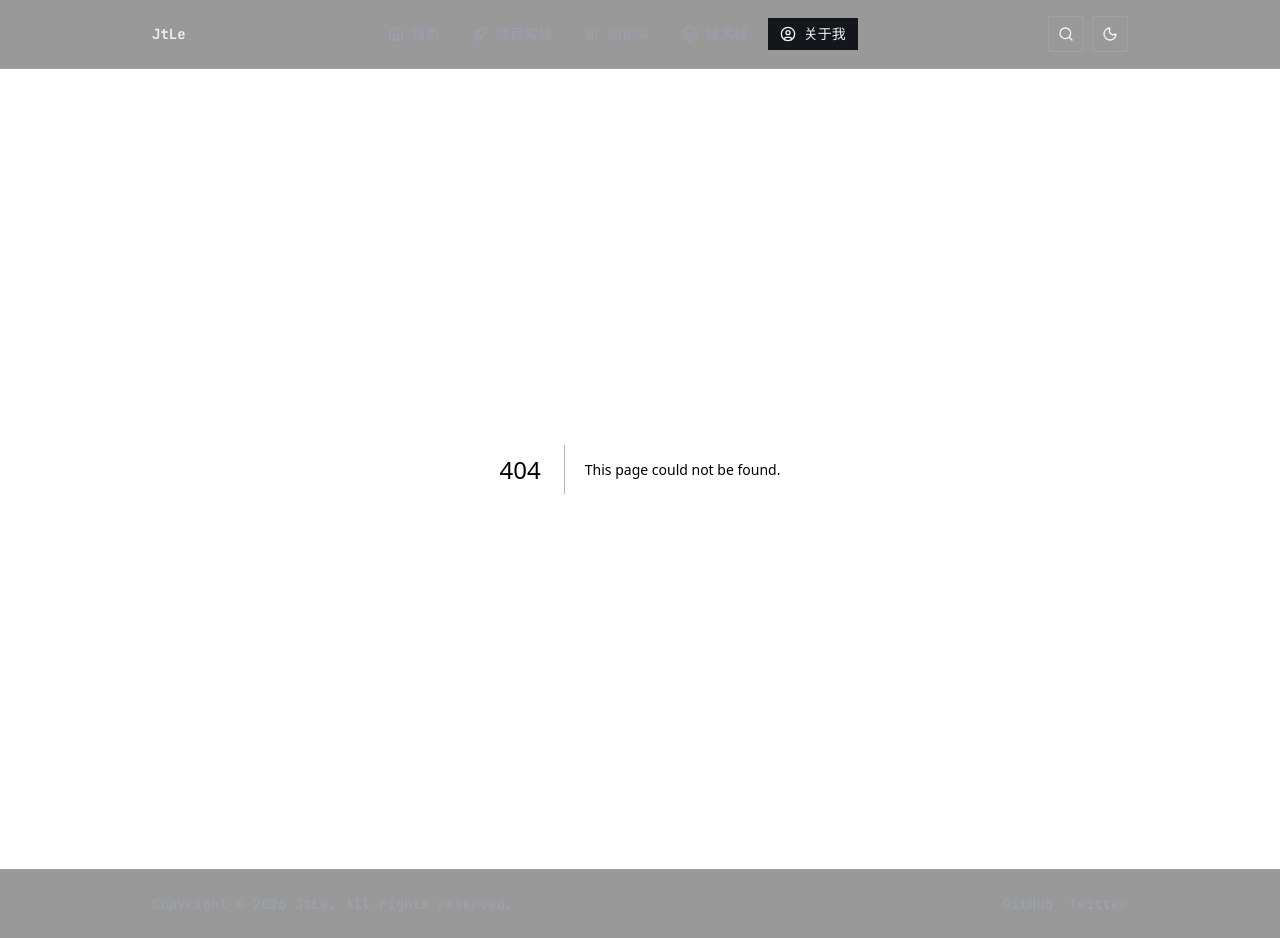
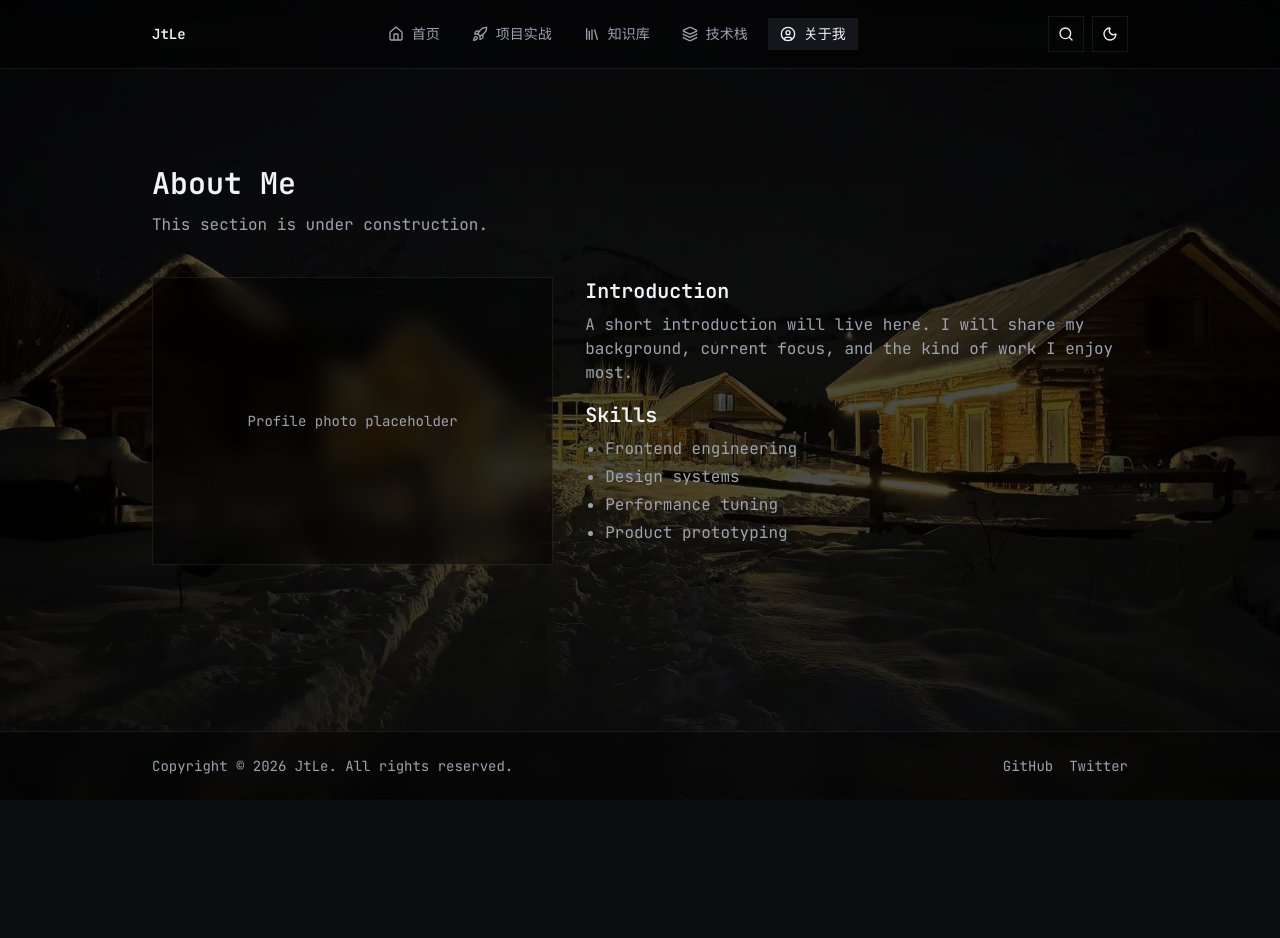
Before and after one commit to Ariasu123/ariasu123.github.io, a Next.js app: page /about in a window 1280 px wide. Before the commit this address had no page. After the commit the page ends 800 px from the top, so only its background shows below. Built offline with nearby package versions, Linux system fonts and the light colour scheme.

Commit message:
Add scaffold pages for navigation routes

```diff
--- /dev/null
+++ b/src/app/about/page.tsx
@@ -0,0 +1,44 @@
+import { FadeIn } from "@/components/fade-in";
+
+export default function AboutPage() {
+  return (
+    <main className="mx-auto w-full max-w-5xl px-6 pb-24 pt-24">
+      <FadeIn>
+        <header className="space-y-3">
+          <h1 className="text-3xl font-semibold text-foreground">About Me</h1>
+          <p className="text-base text-muted-foreground">
+            This section is under construction.
+          </p>
+        </header>
+      </FadeIn>
+
+      <FadeIn delay={0.1}>
+        <section className="mt-10 grid gap-8 md:grid-cols-[minmax(0,0.85fr)_minmax(0,1.15fr)]">
+          <div className="flex h-72 w-full items-center justify-center border border-border bg-black/40 backdrop-blur-md text-sm text-muted-foreground">
+            Profile photo placeholder
+          </div>
+          <div className="space-y-4">
+            <div className="space-y-2">
+              <h2 className="text-xl font-semibold text-foreground">
+                Introduction
+              </h2>
+              <p className="text-base text-muted-foreground">
+                A short introduction will live here. I will share my background,
+                current focus, and the kind of work I enjoy most.
+              </p>
+            </div>
+            <div className="space-y-2">
+              <h2 className="text-xl font-semibold text-foreground">Skills</h2>
+              <ul className="list-disc space-y-1 pl-5 text-base text-muted-foreground">
+                <li>Frontend engineering</li>
+                <li>Design systems</li>
+                <li>Performance tuning</li>
+                <li>Product prototyping</li>
+              </ul>
+            </div>
+          </div>
+        </section>
+      </FadeIn>
+    </main>
+  );
+}
--- /dev/null
+++ b/src/app/projects/page.tsx
@@ -0,0 +1,24 @@
+import { FadeIn } from "@/components/fade-in";
+
+export default function ProjectsPage() {
+  return (
+    <main className="mx-auto w-full max-w-5xl px-6 pb-24 pt-24">
+      <FadeIn>
+        <header className="space-y-3">
+          <h1 className="text-3xl font-semibold text-foreground">
+            My Projects
+          </h1>
+          <p className="text-base text-muted-foreground">
+            This section is under construction.
+          </p>
+        </header>
+      </FadeIn>
+
+      <FadeIn delay={0.1}>
+        <section className="mt-8 text-base text-muted-foreground">
+          Project case studies and build notes will land here soon.
+        </section>
+      </FadeIn>
+    </main>
+  );
+}
--- /dev/null
+++ b/src/app/stack/page.tsx
@@ -0,0 +1,22 @@
+import { FadeIn } from "@/components/fade-in";
+
+export default function StackPage() {
+  return (
+    <main className="mx-auto w-full max-w-5xl px-6 pb-24 pt-24">
+      <FadeIn>
+        <header className="space-y-3">
+          <h1 className="text-3xl font-semibold text-foreground">Stack</h1>
+          <p className="text-base text-muted-foreground">
+            This section is under construction.
+          </p>
+        </header>
+      </FadeIn>
+
+      <FadeIn delay={0.1}>
+        <section className="mt-8 text-base text-muted-foreground">
+          Hardware, software, and configuration details will be listed here.
+        </section>
+      </FadeIn>
+    </main>
+  );
+}
--- /dev/null
+++ b/src/app/wiki/page.tsx
@@ -0,0 +1,23 @@
+import { FadeIn } from "@/components/fade-in";
+
+export default function WikiPage() {
+  return (
+    <main className="mx-auto w-full max-w-5xl px-6 pb-24 pt-24">
+      <FadeIn>
+        <header className="space-y-3">
+          <h1 className="text-3xl font-semibold text-foreground">Wiki</h1>
+          <p className="text-base text-muted-foreground">
+            This section is under construction.
+          </p>
+        </header>
+      </FadeIn>
+
+      <FadeIn delay={0.1}>
+        <section className="mt-8 text-base text-muted-foreground">
+          A knowledge base of notes, references, and learning logs is coming
+          soon.
+        </section>
+      </FadeIn>
+    </main>
+  );
+}
```
